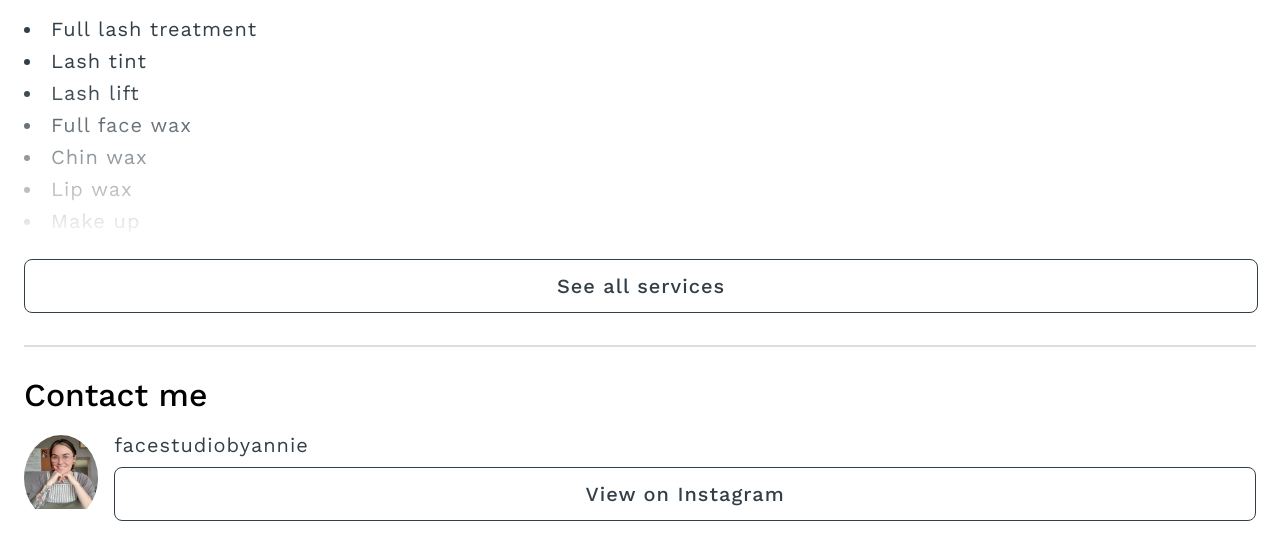
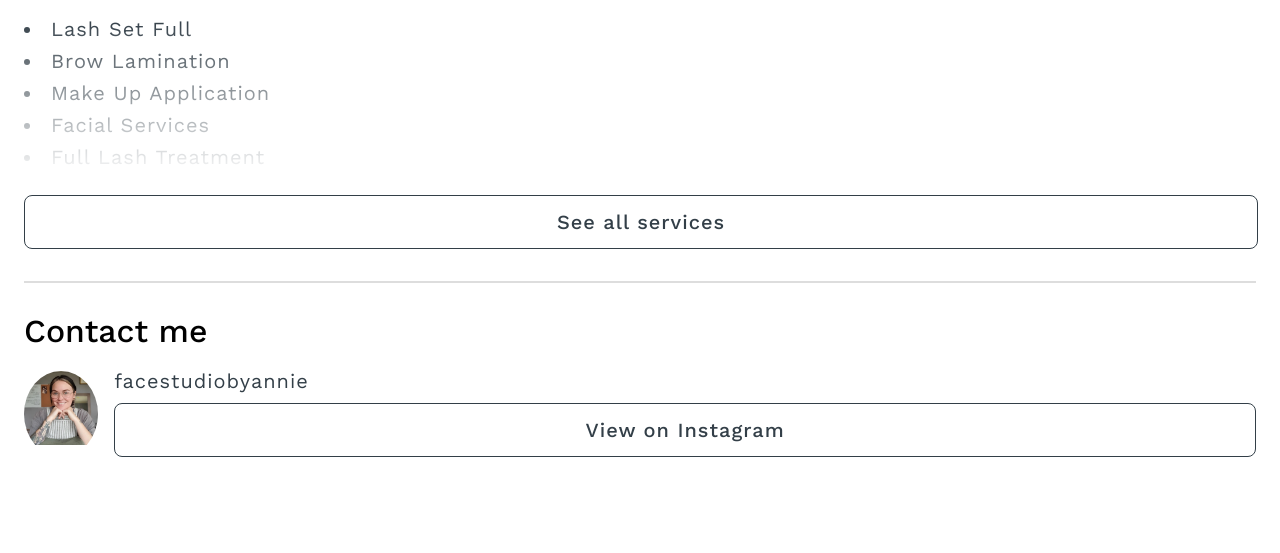
Before and after one commit to ocampco/face-studio, a Gatsby site: page / in a window 1280 px wide. Shown: the part 685-1238 px from the top of the page. After the commit the page ends 1174 px from the top, so only its background shows below. Built offline with nearby package versions, Linux system fonts and the light colour scheme; Gatsby itself is replaced by a stand-in of ours.

Commit message:
Update services and show less

```diff
--- a/src/components/Services.js
+++ b/src/components/Services.js
@@ -14,7 +14,7 @@ const Heading = styled.h2`
 
 const List = styled.ul`
   position: relative;
-  max-height: 14rem;
+  max-height: 10rem;
   overflow: hidden;
   margin-bottom: 1rem;
 
@@ -40,23 +40,26 @@ const ListItem = styled.li`
 `;
 
 const services = [
-  'Full lash treatment',
-  'Lash tint',
-  'Lash lift',
-  'Full face wax',
-  'Chin wax',
-  'Lip wax',
-  'Make up',
-  'Special FX make up',
-  'Full set of classic lashes',
-  'Classic lashes refill',
-  'Full set of hybrid lashes',
-  'Hybrid lashes refill',
-  'Full brow treatment',
-  'Brow wax and shape',
-  'Brow wax',
-  'Brow tint',
-  'Brow lamination',
+  'Lash Set Full',
+  'Brow Lamination',
+  'Make Up Application',
+  'Facial Services',
+  'Full Lash Treatment',
+  'Lash Tint',
+  'Lash Lift',
+  'Wax Full Face',
+  'Wax Brow',
+  'Wax Chin',
+  'Wax Lip',
+  'Dermaplane',
+  'Brow Wax and Shape',
+  'Brow Tint',
+  'Full Brow Treatment',
+  'SPFX Make Up Application',
+  'Lash Extension Refill 1 Week',
+  'Lash Extension Refill 2 Weeks',
+  'Lash Extension Refill 3 Weeks',
+  'Lash Removal',
 ];
 
 const Services = () => (
```
